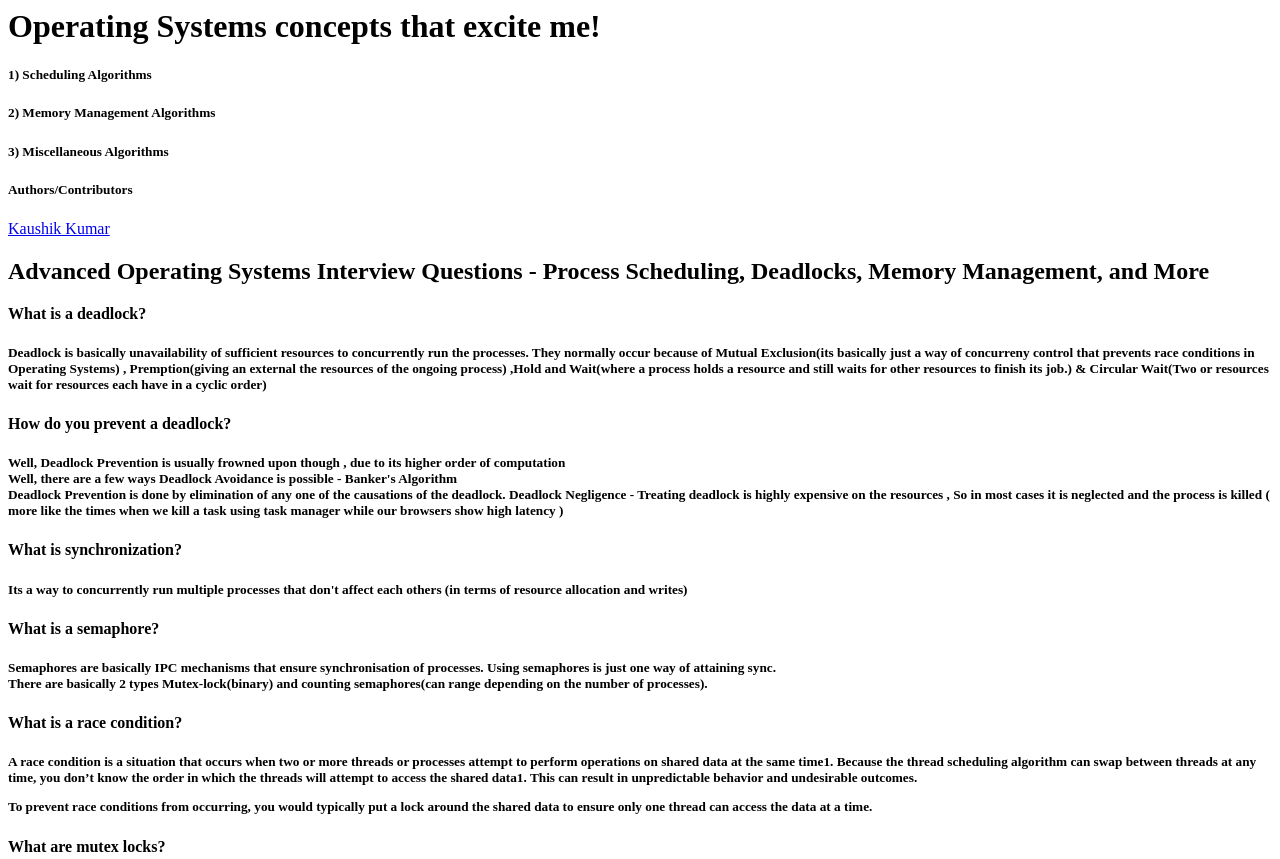
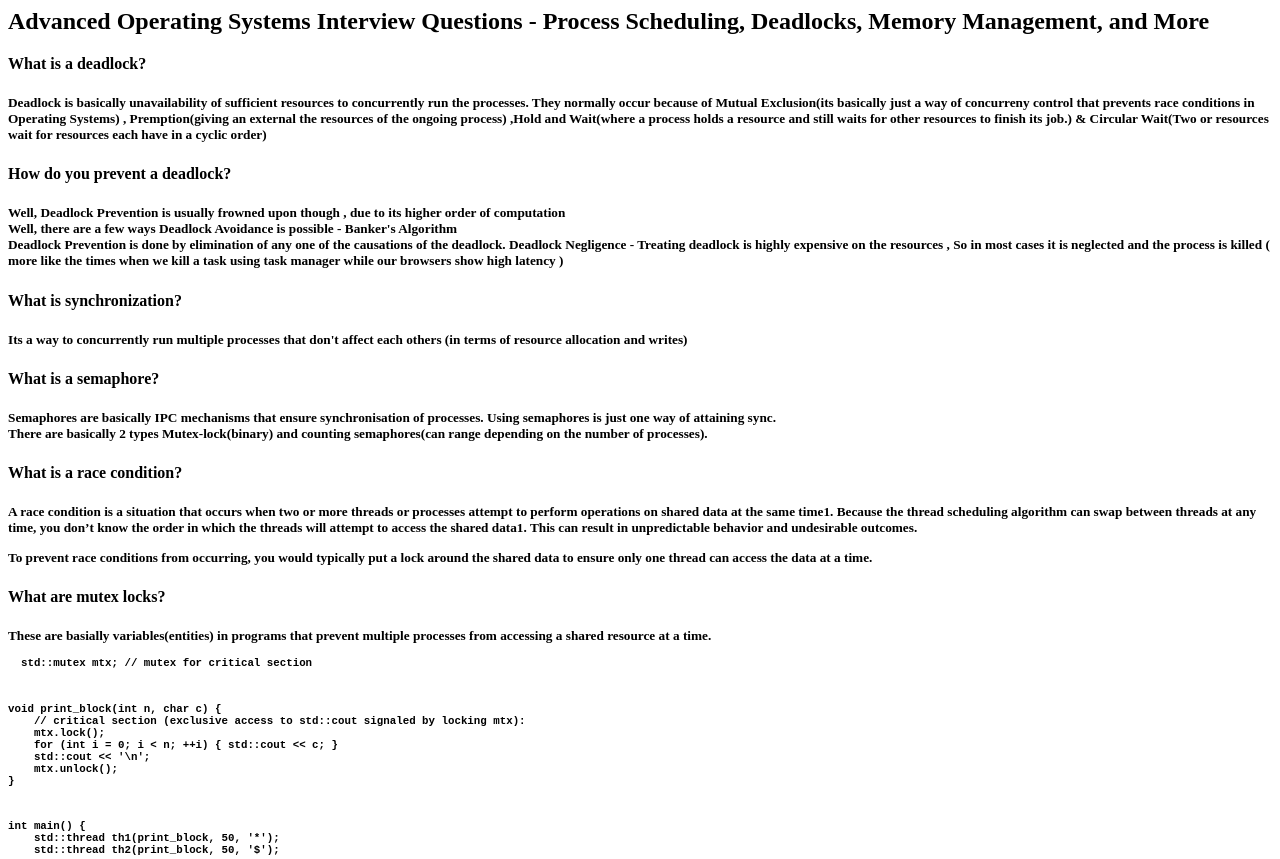
Before and after one commit to Kaushik268mlore/OPERATING-SYSTEMS, a plain HTML site: page index.html in a window 1280 px wide. Shown: the top 859 px of the page. Drawn offline with Linux system fonts and the light colour scheme.

Commit message:
some changes

```diff
--- a/index.html
+++ b/index.html
@@ -1,10 +1,4 @@
-<h1 id="operating-systems-concepts-that-excite-me-">Operating Systems concepts that excite me!</h1>
-<h5>1) Scheduling Algorithms</h5>
-<h5>2) Memory Management Algorithms</h5>
-<h5>3) Miscellaneous Algorithms</h5>
-<h5> Authors/Contributors </h5>
 
-<p><a href="https://github.com/Kaushik268mlore">Kaushik Kumar</a></p>
 <h2 id="-strong-advanced-operating-systems-interview-questions-process-scheduling-deadlocks-memory-management-and-more-strong-br-"><strong>Advanced Operating Systems Interview Questions - Process Scheduling, Deadlocks, Memory Management, and More</strong><br></h2>
 <p><strong>What is a deadlock?</strong><br></p>
 <p><h5>Deadlock is basically unavailability of sufficient resources to concurrently run the processes. They normally occur because of Mutual Exclusion(its basically just a way of concurreny control that prevents race conditions in Operating Systems) , Premption(giving an external the resources of the ongoing process) ,Hold and Wait(where a process holds a resource and still waits for other resources to finish its job.) &amp; Circular Wait(Two or resources wait for resources each have in a cyclic order) </h5>
@@ -115,3 +109,7 @@ How do you measure the performance of an operating system, and what metrics are
 What is a device driver, and what is its role in an operating system?<br>
 How does the operating system manage input/output operations, and what challenges does it face?<br>
 What is a trap, and how is it used in operating system design?<br></p>
+
+<h5> Authors/Contributors </h5>
+
+<p><a href="https://github.com/Kaushik268mlore">Kaushik Kumar</a></p>
```
